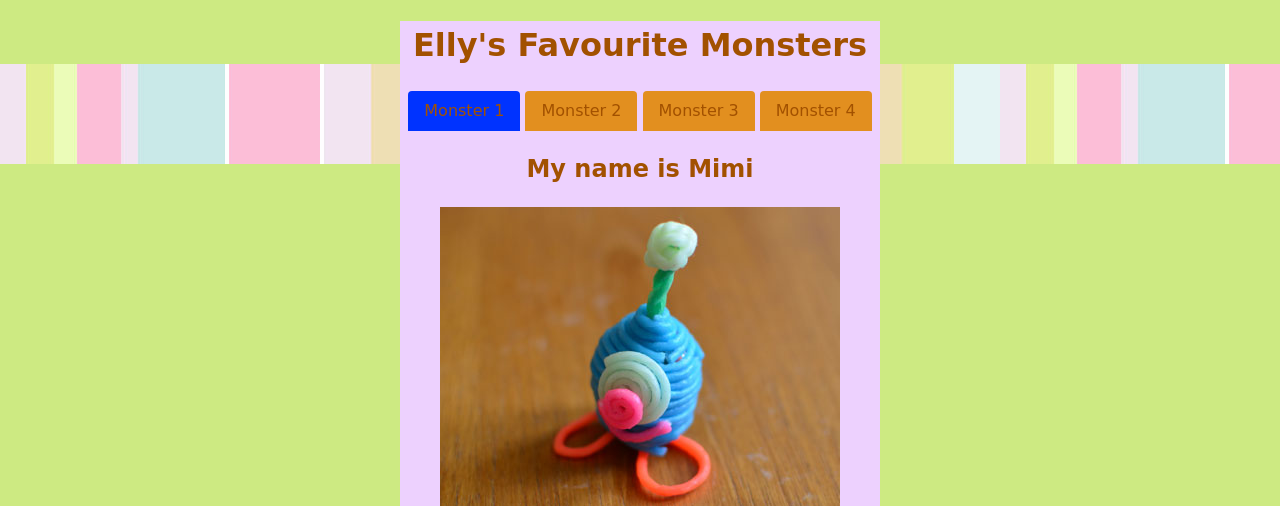
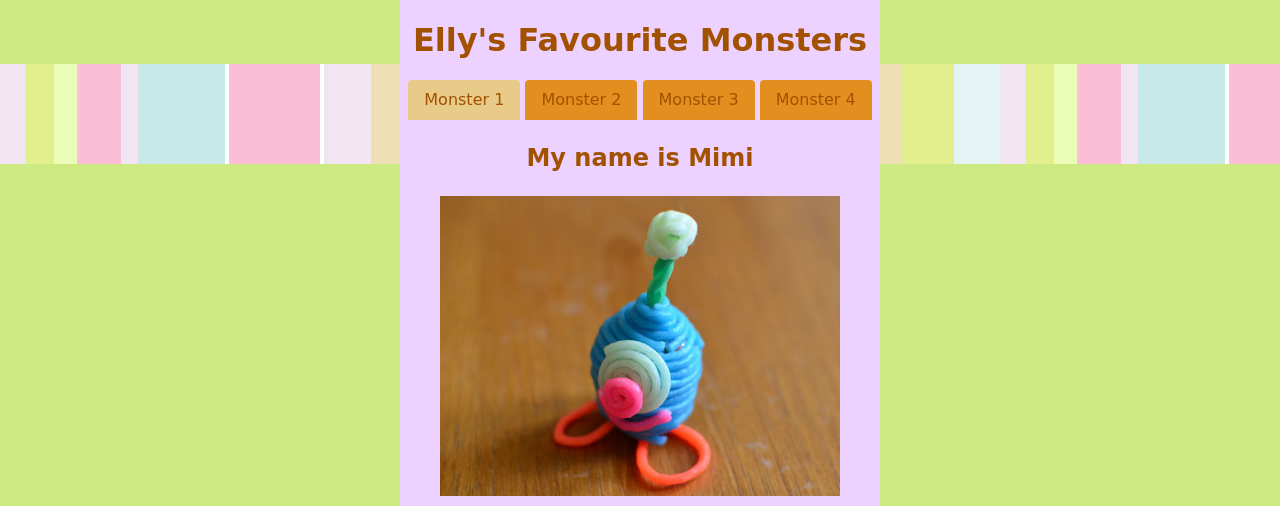
Before and after one commit to erikabalarezo/assignments, a PHP site: page / in a window 1280 px wide. Shown: the top 506 px of the page. Run offline with PHP 8.4, Linux system fonts and the light colour scheme; some libraries are stand-ins or nearby versions.

Commit message:
Changed current background color. Added h1 padding.

```diff
--- a/mtm1526/assignment-4/css/general.css
+++ b/mtm1526/assignment-4/css/general.css
@@ -23,6 +23,8 @@ body {
 }
 
 h1 {
+	margin: 0 auto;
+	padding: 0.5em 0;
 	color: #A25100;
 }
 
@@ -51,7 +53,7 @@ nav a:visited {
 nav .current a,
 nav .current a:link,
 nav .current a:visited {
-	background-color: #03F;
+	background-color: #E8cb89;
 
 }
 
```
